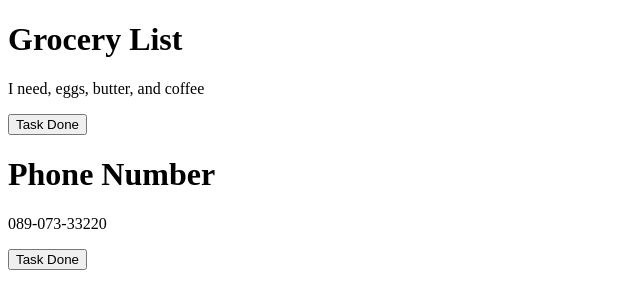
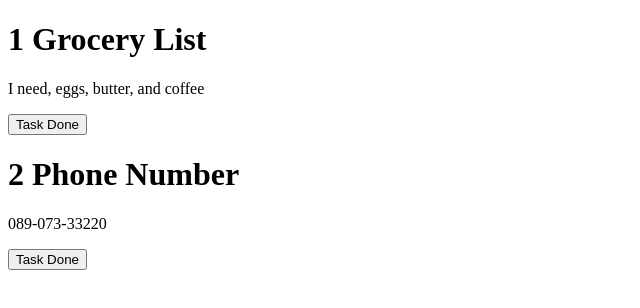
Before and after one commit to Madden20202-zz/angular-Udemy, an Angular app: page / in a window 1280 px wide. Shown: the top 308 px of the page, without its empty margins (0-640 px from the left). Built offline with nearby package versions, Linux system fonts and the light colour scheme.

Commit message:
get index to dsplay

```diff
--- a/src/app/app.component.html
+++ b/src/app/app.component.html
@@ -44,6 +44,7 @@
 
 <app-note-card
     (noteCLicked)="onNoteClicked($event)"
-    *ngFor="let noteCard of notes; index"
+    *ngFor="let noteCard of notes; index as i"
     [noteCard]="noteCard"
+    [noteIndex]="i +1"
     ></app-note-card>
--- a/src/app/note-card/note-card.component.html
+++ b/src/app/note-card/note-card.component.html
@@ -4,7 +4,7 @@
     display it for the user via the model
  -->
 
-<h1> {{ noteCard.title }} </h1>
+<h1> {{ noteIndex + " " + noteCard.title }} </h1>
 
 <p> {{ noteCard.content }} </p>
 
--- a/src/app/note-card/note-card.component.ts
+++ b/src/app/note-card/note-card.component.ts
@@ -31,6 +31,8 @@ export class NoteCardComponent implements OnInit {
     interesting for the user
   */
 
+  @Input() noteIndex!: number
+
   @Input() noteCard!: Note
 
   @Output() noteCLicked = new EventEmitter<Note>()
```
